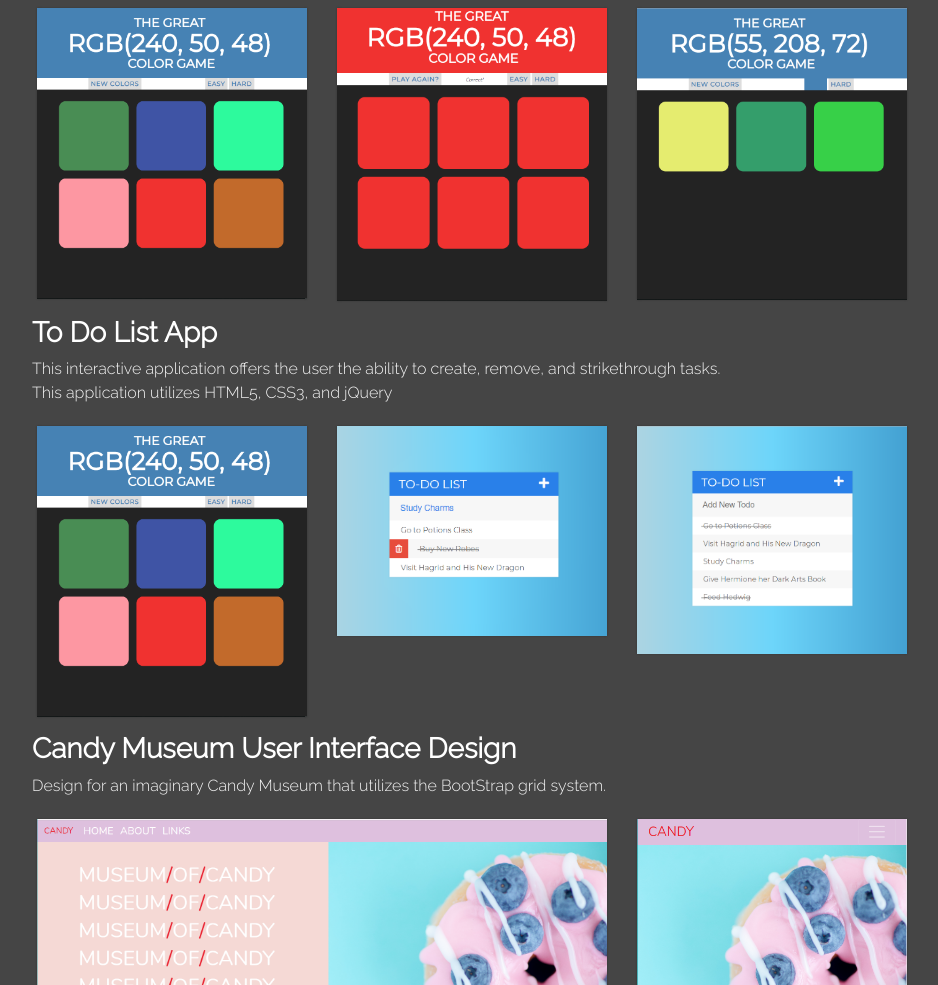
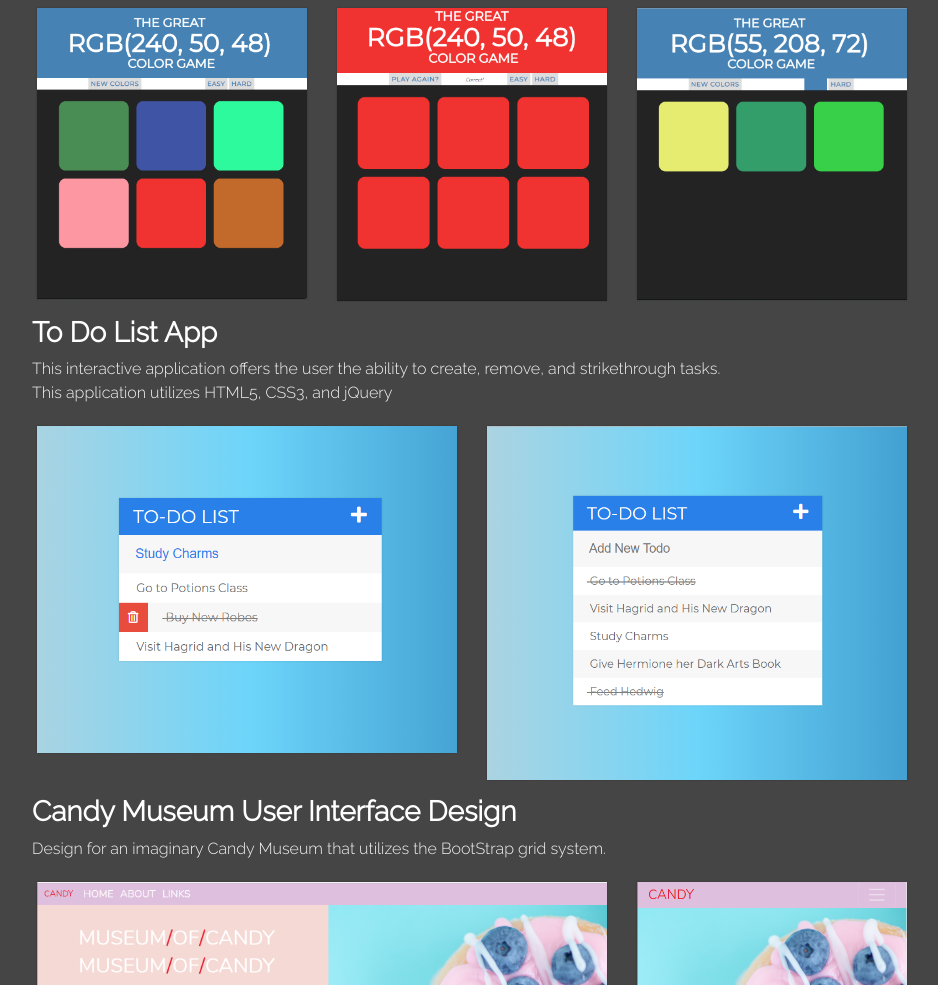
Before and after one commit to shelb0baggins/shelb0baggins.github.io, a plain HTML site: page work.html in a window 1280 px wide. Shown: the part 277-1262 px from the top of the page, without its empty margins (173-1111 px from the left). Drawn offline with nearby package versions, Linux system fonts and the light colour scheme; a script that the page names is missing.

Commit message:
Update work.html

```diff
--- a/work.html
+++ b/work.html
@@ -70,13 +70,10 @@
                 <br>
             This application utilizes HTML5, CSS3, and jQuery</p>
                 <div class="row">
-                    <div class="col-lg-4 col-sm-4">
-                        <img  src="start.PNG" class="img-fluid" alt="start screen">
-                    </div>
-                    <div class="col-lg-4 col-sm-4">
+                    <div class="col-lg-6 col-sm-6">
                         <img  src="delete.png" class="img-fluid" alt="delete to do">
                     </div>
-                    <div class="col-lg-4 col-sm-4">
+                    <div class="col-lg-6 col-sm-6">
                         <img  src="process.PNG" class="img-fluid" alt="in Process">
                     </div>
                     </div>
```
